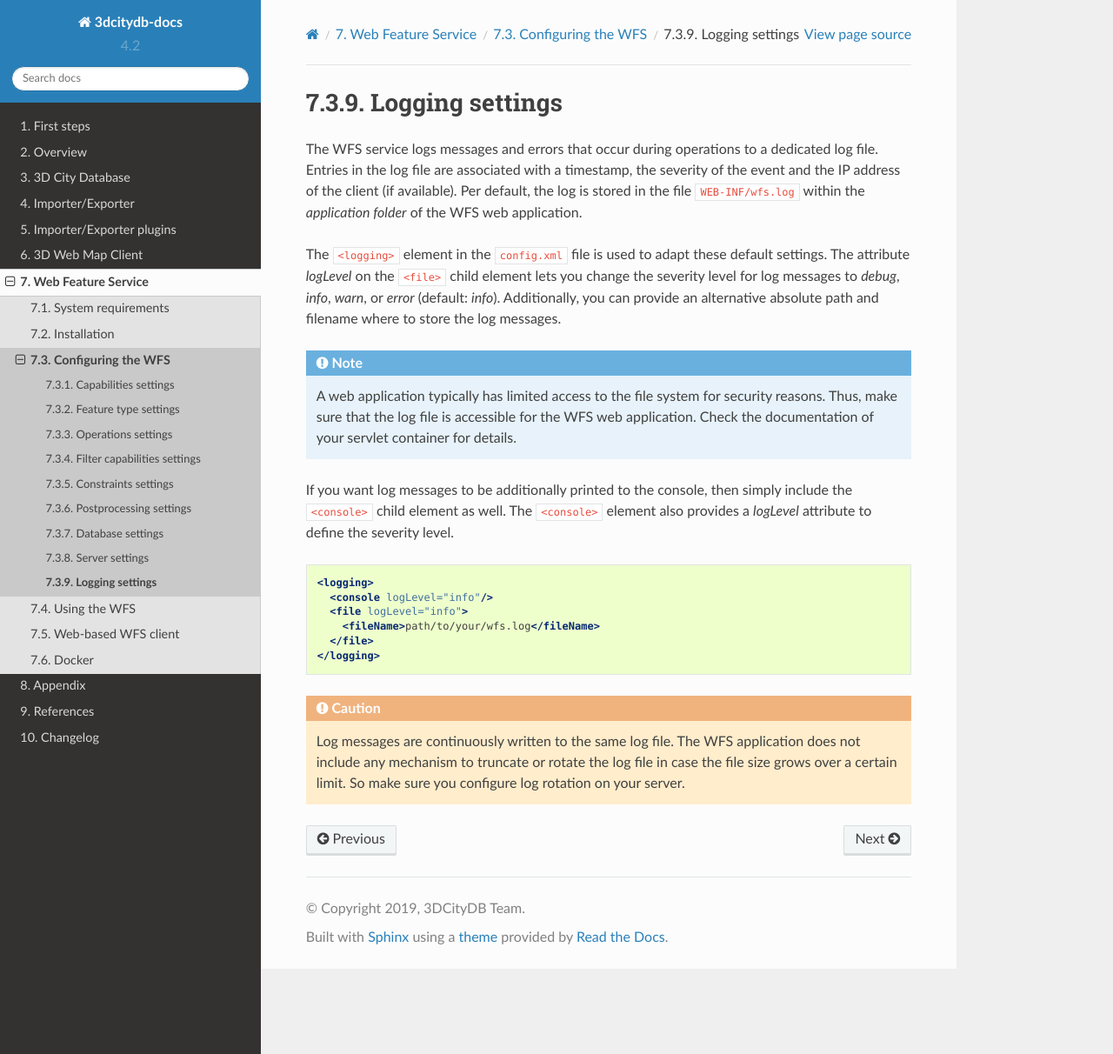
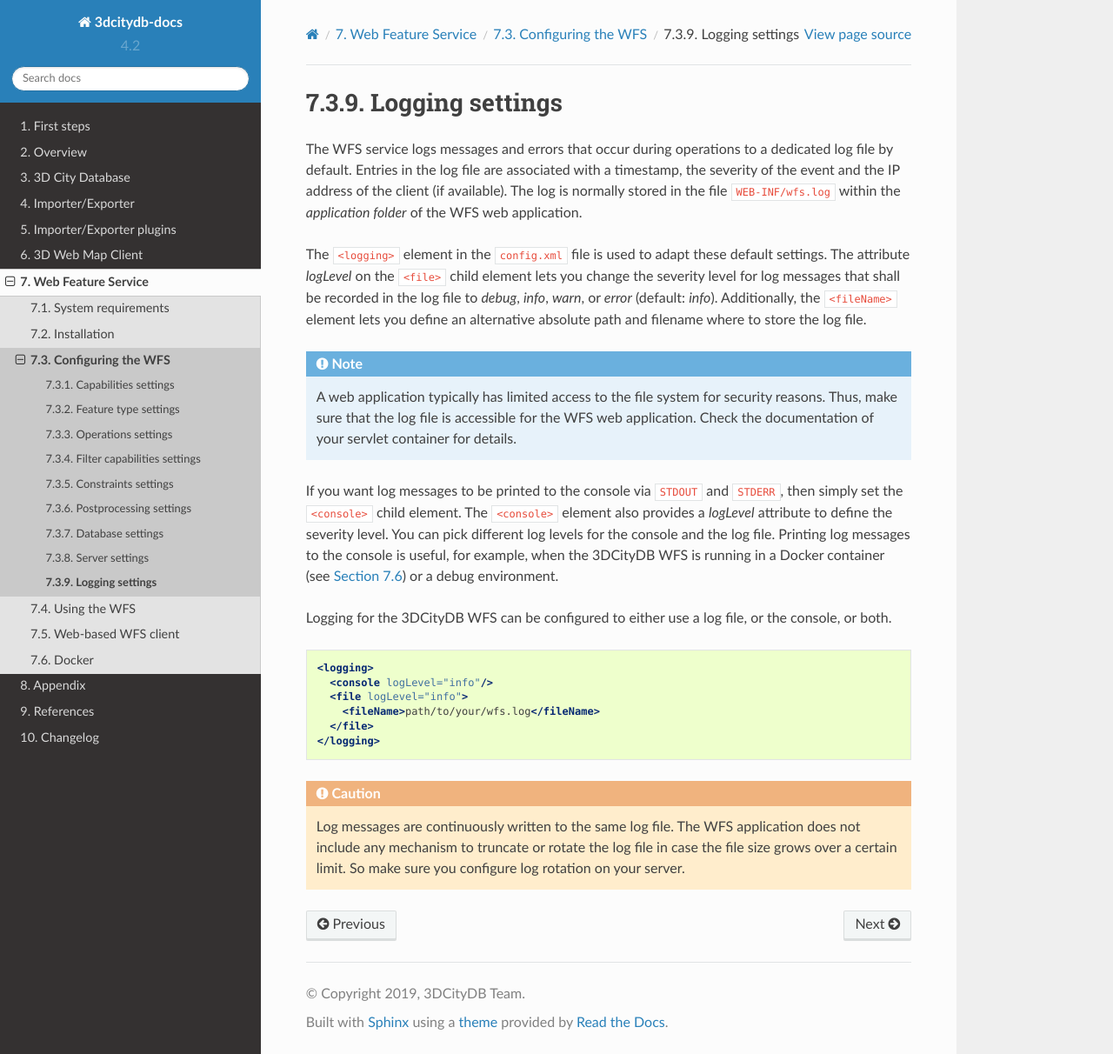
Before and after one commit to 3dcitydb/3dcitydb-docs, a Sphinx documentation site: the page built from source/wfs/configuration/logging.rst, in a window 1280 px wide and 1212 px high. Shown: the whole window at 87% size. Built offline with Sphinx 7.4.7 and the Read the Docs theme 2.0.0, drawn with Linux system fonts in a browser that asks for light colours.

Commit message:
adapted WFS logging chapter

```diff
--- a/source/wfs/configuration/logging.rst
+++ b/source/wfs/configuration/logging.rst
@@ -4,17 +4,17 @@ Logging settings
 ~~~~~~~~~~~~~~~~
 
 The WFS service logs messages and errors that occur during operations to
-a dedicated log file. Entries in the log file are associated with a
+a dedicated log file by default. Entries in the log file are associated with a
 timestamp, the severity of the event and the IP address of the client
-(if available). Per default, the log is stored in the file
+(if available). The log is normally stored in the file
 ``WEB-INF/wfs.log`` within the *application folder* of the WFS web
 application.
 
 The ``<logging>`` element in the ``config.xml`` file is used to adapt these
 default settings. The attribute *logLevel* on the ``<file>`` child element
-lets you change the severity level for log messages to *debug*, *info*,
-*warn*, or *error* (default: *info*). Additionally, you can provide an
-alternative absolute path and filename where to store the log messages.
+lets you change the severity level for log messages that shall be recorded in the log file
+to *debug*, *info*, *warn*, or *error* (default: *info*). Additionally, the ``<fileName>``
+element lets you define an alternative absolute path and filename where to store the log file.
 
 .. note::
    A web application typically has limited access to the file
@@ -22,10 +22,15 @@ alternative absolute path and filename where to store the log messages.
    accessible for the WFS web application. Check the documentation of your
    servlet container for details.
 
-If you want log messages to be additionally printed to the console, then
-simply include the ``<console>`` child element as well. The ``<console>``
-element also provides a *logLevel* attribute to define the severity
-level.
+If you want log messages to be printed to the console via ``STDOUT`` and ``STDERR``,
+then simply set the ``<console>`` child element. The ``<console>`` element also provides
+a *logLevel* attribute to define the severity level. You can pick different log levels
+for the console and the log file. Printing log messages to the console is useful,
+for example, when the 3DCityDB WFS is running in a Docker container (see :numref:`wfs_docker_chapter`)
+or a debug environment.
+
+Logging for the 3DCityDB WFS can be configured to either use a log file, or the console,
+or both.
 
 .. code-block:: xml
 
```
